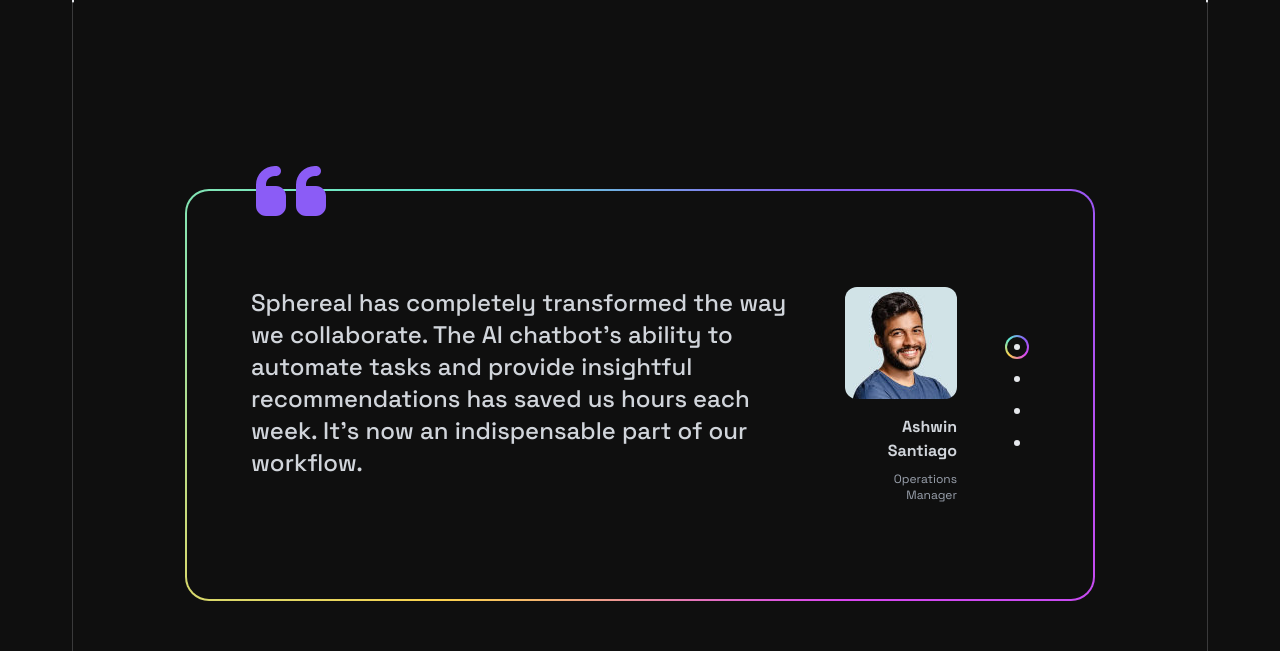
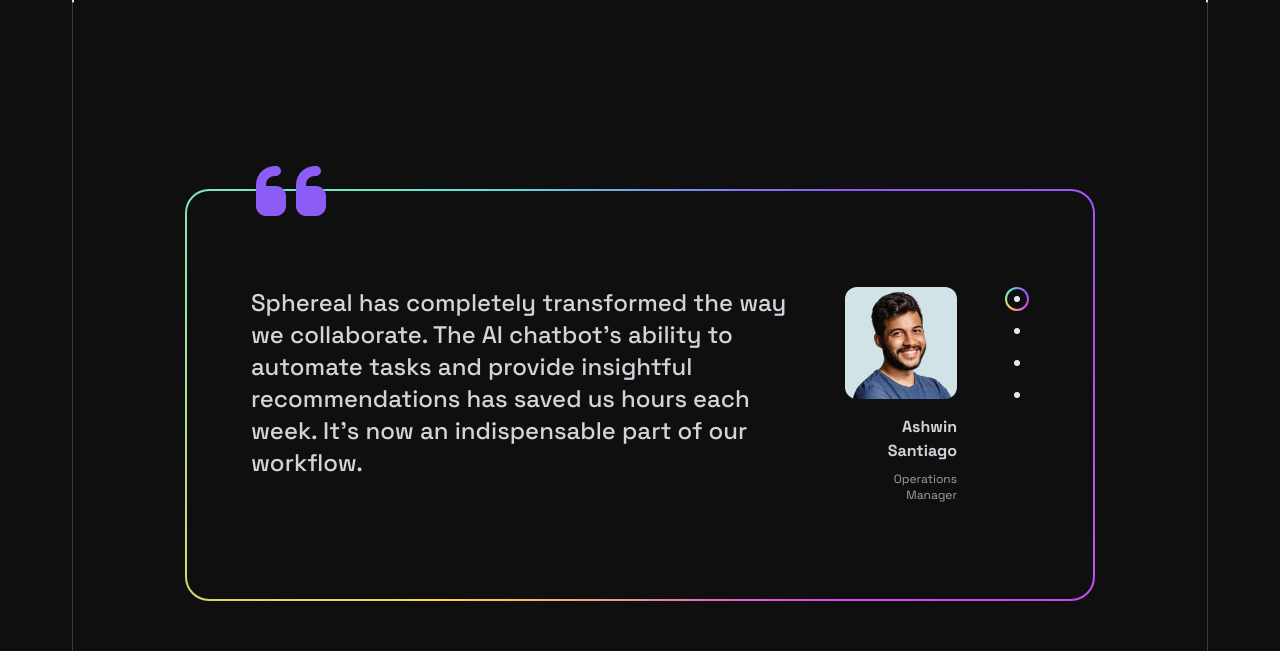
Before and after one commit to Jisap/next14-futuristicAiSaaS-landinPage, a Next.js app: page / in a window 1280 px wide. Shown: the part 3933-4584 px from the top of the page. Built offline with nearby package versions, Linux system fonts and the light colour scheme.

Commit message:
testimonial animations

```diff
--- a/src/sections/Testimonials.tsx
+++ b/src/sections/Testimonials.tsx
@@ -1,6 +1,6 @@
 "use client"
 
-import React from "react";
+import React, { useState } from "react";
 import AshwinSantiago from "@/assets/images/ashwin-santiago.jpg";
 import AlecWhitten from "@/assets/images/alec-whitten.jpg";
 import ReneWells from "@/assets/images/rene-wells.jpg";
@@ -11,6 +11,7 @@
 import Image from "next/image";
 import { FontAwesomeIcon } from "@fortawesome/react-fontawesome";
 import { faQuoteLeft } from "@fortawesome/free-solid-svg-icons";
+import { motion, AnimatePresence } from "framer-motion";
 
 export const testimonials = [
   {
@@ -43,24 +44,29 @@
   },
 ];
 
-const SELECTED_TESTIMONIAL_INDEX = 0;
+export const Testimonials = () => {
 
-export const Testimonials = () => {
+  const [testimonialIndex, setTestimonialIndex] = useState(0);
 
   return (
     <section id="testimonials">
       <div className="container">
         <SectionBorder borderTop>
           <SectionContent>
-            <div className="border-gradient rounded-3xl px-6 md:px-10 lg:px-16 py-16 lg:py-24 relative flex flex-col md:flex-row items-center gap-12 md:mx-10 lg:mx-20">
+            <div className="border-gradient rounded-3xl px-6 md:px-10 lg:px-16 py-16 lg:py-24 relative flex flex-col md:flex-row gap-12 md:mx-10 lg:mx-20">
               <FontAwesomeIcon
                 icon={faQuoteLeft}
                 className="absolute size-20 text-violet-400 top-0 left-6 md:left-10 lg:left-16 -translate-y-1/2"
               />
               {testimonials.map((testimonial, index) => (
+                <AnimatePresence>
                   <React.Fragment key={testimonial.name}>
-                  { SELECTED_TESTIMONIAL_INDEX  === index && (
-                    <blockquote
+                      { testimonialIndex  === index && (
+                        <motion.blockquote
+                          initial={{ opacity: 0, y: 25 }}
+                          animate={{ opacity: 1, y: 0 }}
+                          exit={{ opacity: 0, y: 25 }}
+                          transition={{ duration: 0.5 }}
                           key={testimonial.name}
                           className="flex flex-col lg:flex-row gap-12"
                         >
@@ -76,15 +82,23 @@
                             <div className="font-bold mt-4">{testimonial.name}</div>
                             <div className="text-xs text-gray-400 mt-2">{testimonial.title}</div>
                           </cite>
-                    </blockquote>
+                        </motion.blockquote>
                       )}
                   </React.Fragment>
+                </AnimatePresence>
               ))}
-              <div className="flex gap-2 md:flex-col justify-center">
+              <div className="flex gap-2 md:flex-col">
                 {testimonials.map((testimonial, index) => (
-                  <div key={testimonial.name} className="size-6 relative isolate inline-flex items-center justify-center">
-                    {SELECTED_TESTIMONIAL_INDEX === index && (
-                      <div className="absolute border-gradient size-full rounded-full -z-10"></div>
+                  <div
+                    key={testimonial.name}
+                    className="size-6 relative isolate inline-flex items-center justify-center"
+                    onClick={() => setTestimonialIndex(index)}
+                  >
+                    {testimonialIndex === index && (
+                      <motion.div
+                        className="absolute border-gradient size-full rounded-full -z-10"
+                        layoutId="testimonial-dot"
+                      ></motion.div>
                     )}
                     <div className="size-1.5 bg-gray-200 rounded-full"></div>
                   </div>
```
Lines whose indentation alone changed are shown as unchanged.
